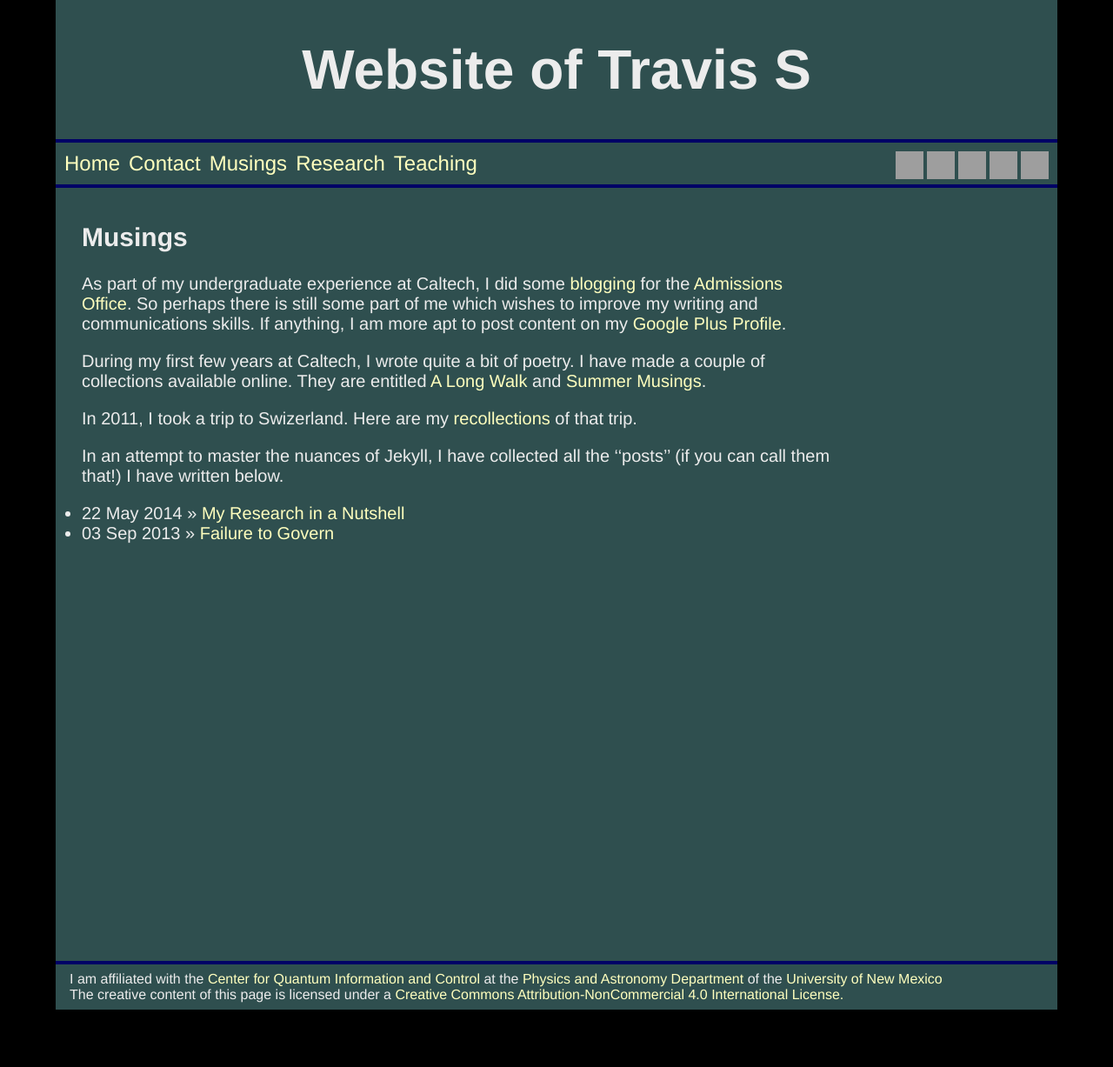
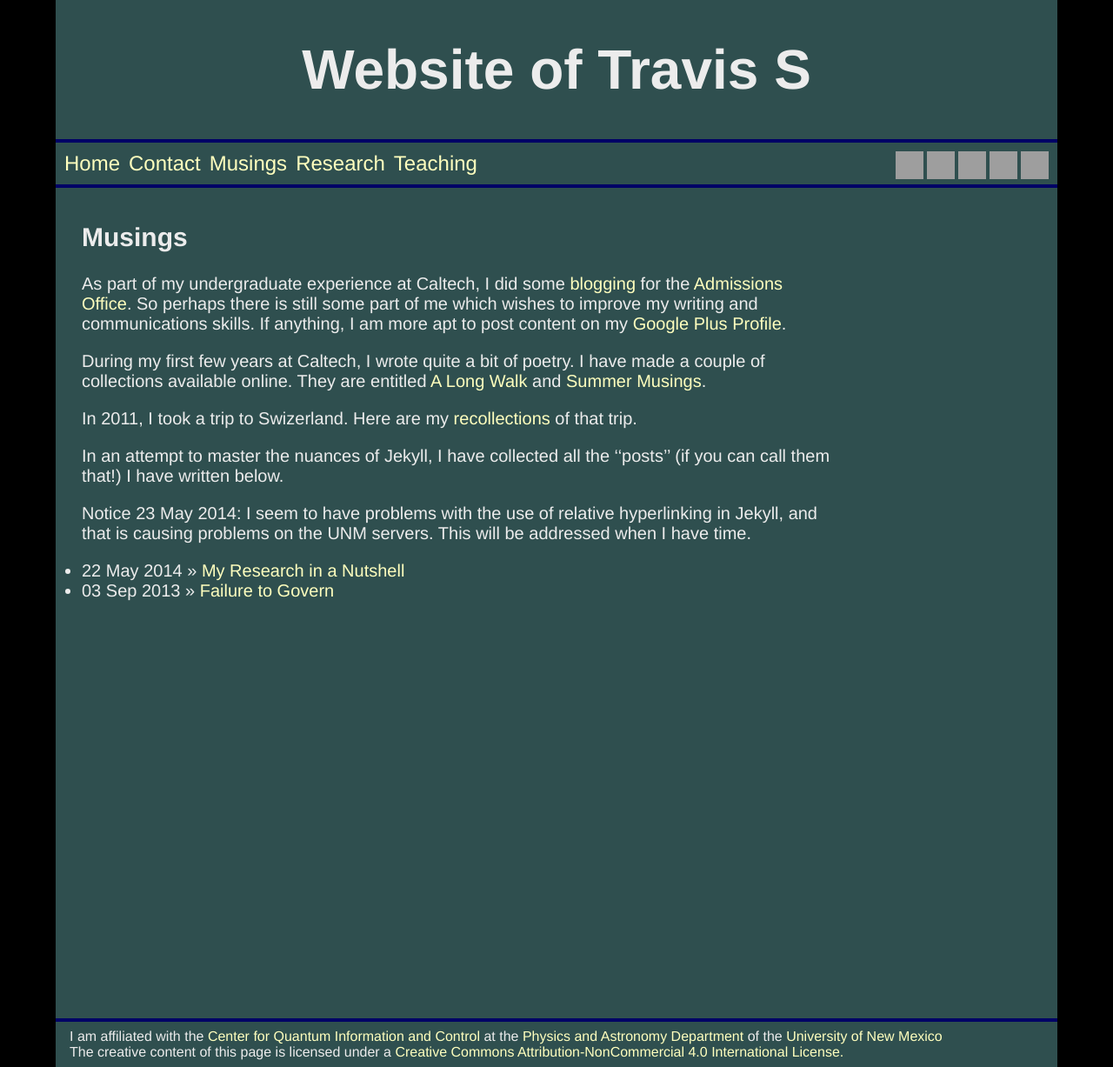
Before and after one commit to jarthurgross/Travis-S.github.io, a Jekyll site: the page built from musings.md, in a window 1280 px wide. Shown: the whole page at 87% size. Built offline with Jekyll 4.4.1, drawn with Linux system fonts in a browser that asks for light colours; Markdown is read by kramdown in place of the engine named in the settings; before the commit the page ends 1161 px from its top, so only the background shows below that; grey boxes are pictures that could not be loaded.

Commit message:
Attempting to figure out this linking issue

```diff
--- a/_config.yml
+++ b/_config.yml
@@ -31,7 +31,7 @@
 # Sets properties related to URLs
 safe: false
 port: 4000
-baseurl: /
+baseurl: www.unm.edu/~tscholten/
 lsi: false
 
 coderay:
--- a/musings.md
+++ b/musings.md
@@ -10,6 +10,8 @@
 
 In an attempt to master the nuances of Jekyll, I have collected all the ''posts'' (if you can call them that!) I have written below.
 
+Notice 23 May 2014: I seem to have problems with the use of relative hyperlinking in Jekyll, and that is causing problems on the UNM servers. This will be addressed when I have time.
+
 <ul>
 {% for post in site.posts %}
     <li><span>{{ post.date | date_to_string }}</span> &raquo; <a href="{{post.url}}">{{post.title}}</a></li>
```
